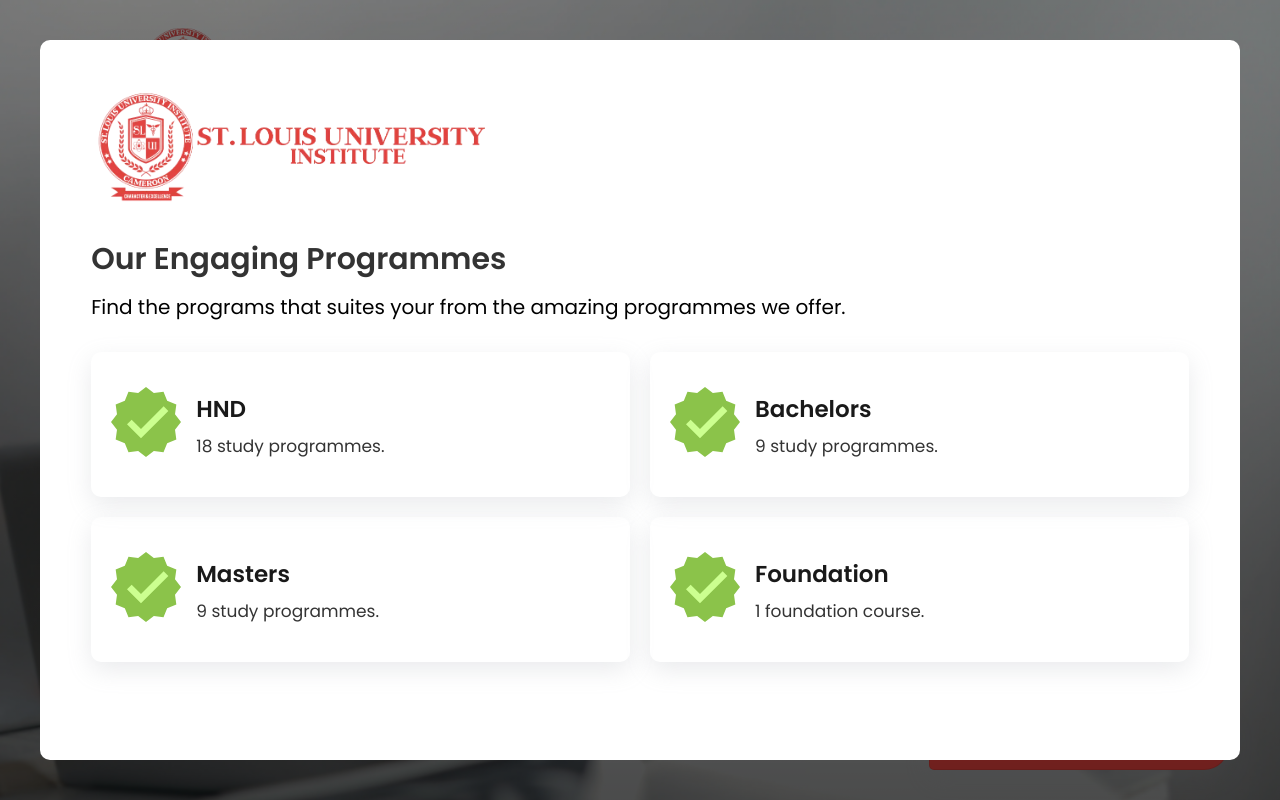
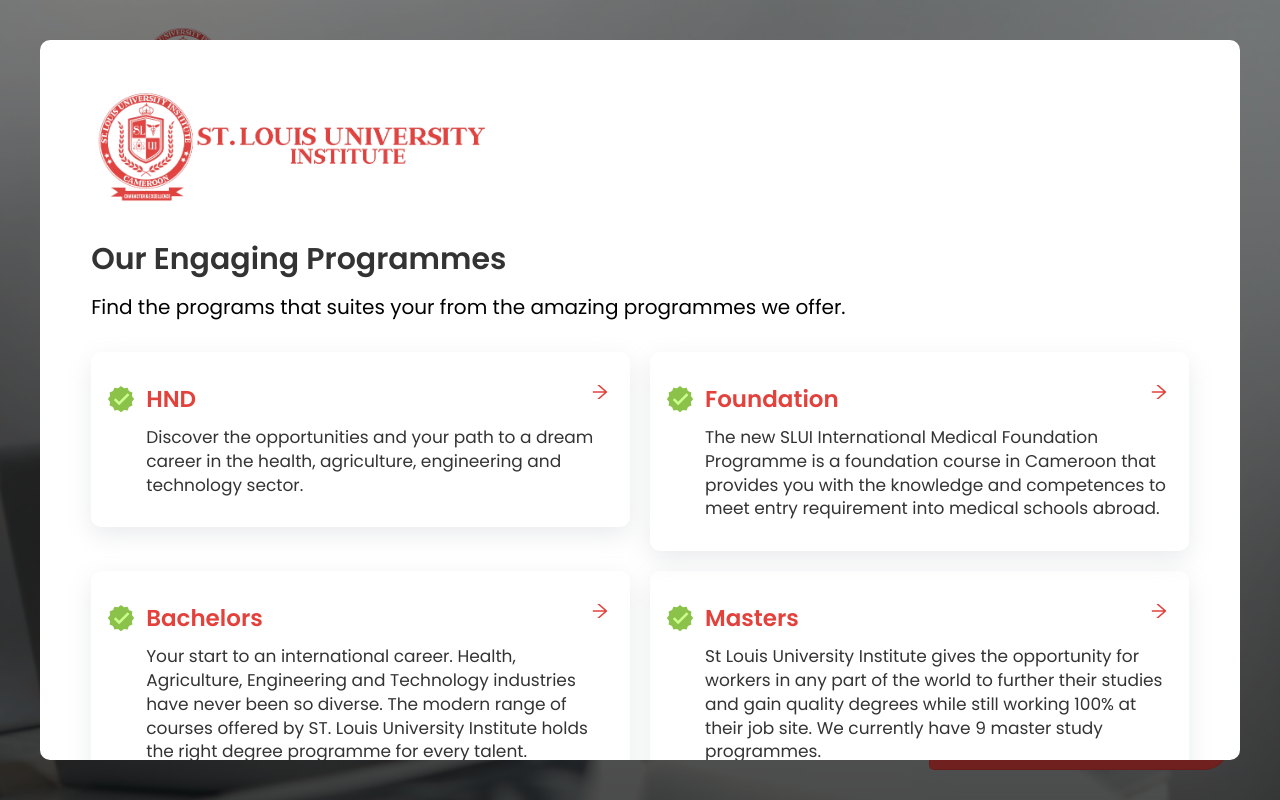
Before and after one commit to rindah89/sluiwebsite, a React (Create React App) app: page / in a window 1280 px wide. Both pictures are taken after a click on the link "Programmes". Shown: the top 800 px of the page. Built offline with nearby package versions, Linux system fonts and the light colour scheme.

Commit message:
forward arrow

```diff
--- a/src/components/navbar/Navbar.tsx
+++ b/src/components/navbar/Navbar.tsx
@@ -61,41 +61,41 @@ const Navbar = () => {
               {
                 icon: (
                   <>
-                    <FcApproval size={80} />
+                    <FcApproval style={{ marginTop: "0.2rem" }} size={30} />
                   </>
                 ),
                 title: "HND",
-                desc: "18 study programmes.",
+                desc: "Discover the opportunities and your path to a dream career in the health, agriculture, engineering and technology sector.",
                 link: "/",
               },
               {
                 icon: (
                   <>
-                    <FcApproval size={80} />
+                    <FcApproval style={{ marginTop: "0.2rem" }} size={30} />
                   </>
                 ),
-                title: "Bachelors",
-                desc: "9 study programmes.",
+                title: "Foundation",
+                desc: "The new SLUI International Medical Foundation Programme is a foundation course in Cameroon that provides you with the knowledge and competences to meet entry requirement into medical schools abroad.",
                 link: "/",
               },
               {
                 icon: (
                   <>
-                    <FcApproval size={80} />
+                    <FcApproval style={{ marginTop: "0.2rem" }} size={30} />
                   </>
                 ),
-                title: "Masters",
-                desc: "9 study programmes.",
+                title: "Bachelors",
+                desc: "Your start to an international career. Health, Agriculture, Engineering and Technology industries have never been so diverse. The modern range of courses offered by ST. Louis University Institute holds the right degree programme for every talent.",
                 link: "/",
               },
               {
                 icon: (
                   <>
-                    <FcApproval size={80} />
+                    <FcApproval style={{ marginTop: "0.2rem" }} size={30} />
                   </>
                 ),
-                title: "Foundation",
-                desc: "1 foundation course.",
+                title: "Masters",
+                desc: "St Louis University Institute gives the opportunity for workers in any part of the world to further their studies and gain quality degrees while still working 100% at their job site. We currently have 9 master study programmes.",
                 link: "/",
               },
             ]}
--- a/src/components/programmes/ProgramPopup.tsx
+++ b/src/components/programmes/ProgramPopup.tsx
@@ -1,4 +1,5 @@
 import React from "react";
+import { AiOutlineArrowRight } from "react-icons/ai";
 import { Link } from "react-router-dom";
 
 // styles
@@ -38,7 +39,17 @@ const ProgramPopup: React.FC<Attrib> = ({ programs }) => {
             programs.map((program, index) => {
               return (
                 <Link to={program.link}>
-                  <div key={index} className={styles.program}>
+                  <div
+                    title="More Insight"
+                    key={index}
+                    className={styles.program}
+                  >
+                    <div className={styles.icon__abs}>
+                      <AiOutlineArrowRight
+                        color="var(--main-color)"
+                        size={20}
+                      />
+                    </div>
                     <div className={styles.icon}>{program.icon}</div>
                     <div className={styles.data}>
                       <div className={styles.head}>
--- a/src/components/programmes/styles.module.css
+++ b/src/components/programmes/styles.module.css
@@ -60,7 +60,6 @@
   display: flex;
   display: -ms-flexbox;
   gap: 1rem;
-  align-items: center;
   box-shadow: rgba(149, 157, 165, 0.2) 0px 8px 24px;
   -webkit-box-shadow: rgba(149, 157, 165, 0.2) 0px 8px 24px;
   padding: 3rem 1.5rem;
@@ -70,6 +69,32 @@
   -ms-border-radius: 10px;
   -o-border-radius: 10px;
   position: relative;
+}
+
+.program .icon__abs {
+  display: flex;
+  display: -ms-flexbox;
+  position: absolute;
+  right: 2rem;
+  top: 3rem;
+  transform: translateX(0);
+  transition: 0.2s ease-in-out;
+  -webkit-transition: 0.2s ease-in-out;
+  -moz-transition: 0.2s ease-in-out;
+  -ms-transition: 0.2s ease-in-out;
+  -o-transition: 0.2s ease-in-out;
+  -webkit-transform: translateX(0);
+  -moz-transform: translateX(0);
+  -ms-transform: translateX(0);
+  -o-transform: translateX(0);
+}
+
+.program:hover .icon__abs {
+  transform: translateX(10px);
+  -webkit-transform: translateX(10px);
+  -moz-transform: translateX(10px);
+  -ms-transform: translateX(10px);
+  -o-transform: translateX(10px);
 }
 
 .program::before {
@@ -107,11 +132,11 @@
   font-size: 2.3rem;
   font-weight: 600;
   margin-bottom: 1rem;
-  color: rgba(0, 0, 0, 0.9);
+  color: var(--main-color);
 }
 
 .desc h4 {
   font-size: 1.7rem;
-  line-height: 1.2;
+  line-height: 1.4;
   color: rgba(0, 0, 0, 0.8);
 }
```
